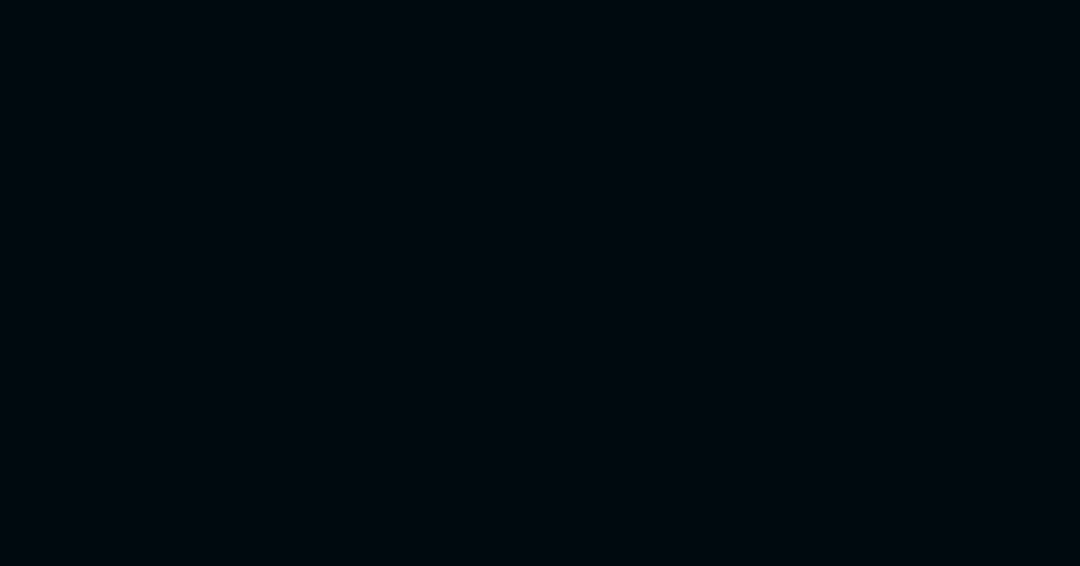
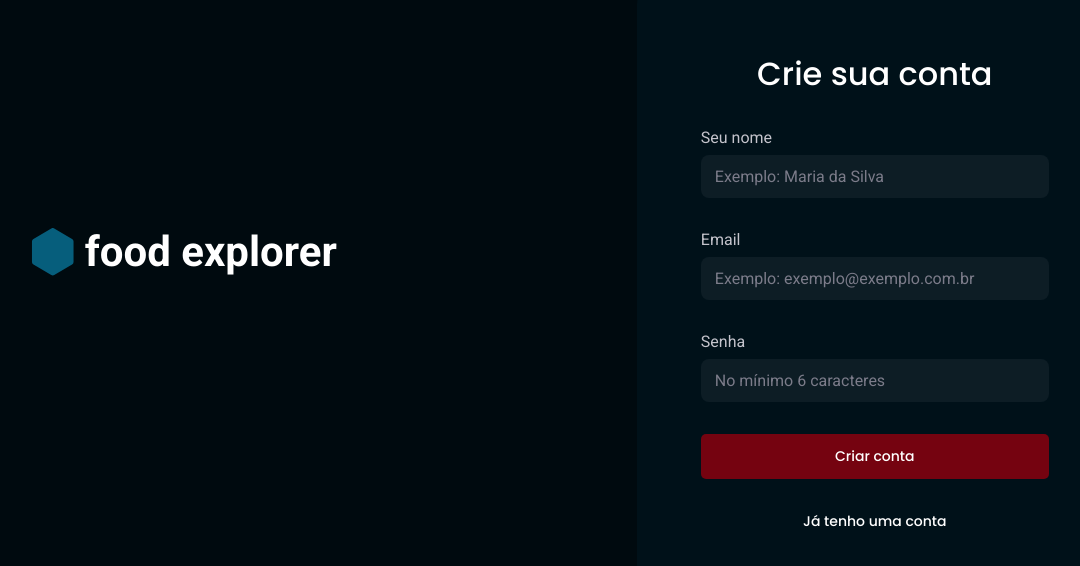
Before and after one commit to arthurrios/food-explorer-web, a React (Vite) app: page /register in a window 1280 px wide. Before the commit this address had no page. Shown: the part 148-714 px from the top of the page, without its empty margins (69-1149 px from the left). Built offline with nearby package versions, Linux system fonts and the light colour scheme.

Commit message:
fix buttons in signin and signup

```diff
--- a/src/pages/SignIn/index.jsx
+++ b/src/pages/SignIn/index.jsx
@@ -17,7 +17,7 @@
             <label>Senha</label>
             <input type="password" placeholder="No mínimo 6 caracteres" />
           </div>
-          <Button title="Entrar" />
+          <Button>Entrar</Button>
           <button className="createBtn">Criar uma conta</button>
         </Form>
       </Main>
--- a/src/pages/SignUp/index.jsx
+++ b/src/pages/SignUp/index.jsx
@@ -21,7 +21,7 @@
             <label>Senha</label>
             <input type="password" placeholder="No mínimo 6 caracteres" />
           </div>
-          <Button title="Entrar" />
+          <Button>Criar conta</Button>
           <button className="loginBtn">Já tenho uma conta</button>
         </Form>
       </Main>
--- a/src/routes/index.jsx
+++ b/src/routes/index.jsx
@@ -7,7 +7,7 @@
 
 export function Routes() {
   const isAdmin = false
-  const user = true
+  const user = false
 
   return (
     <BrowserRouter>
```
